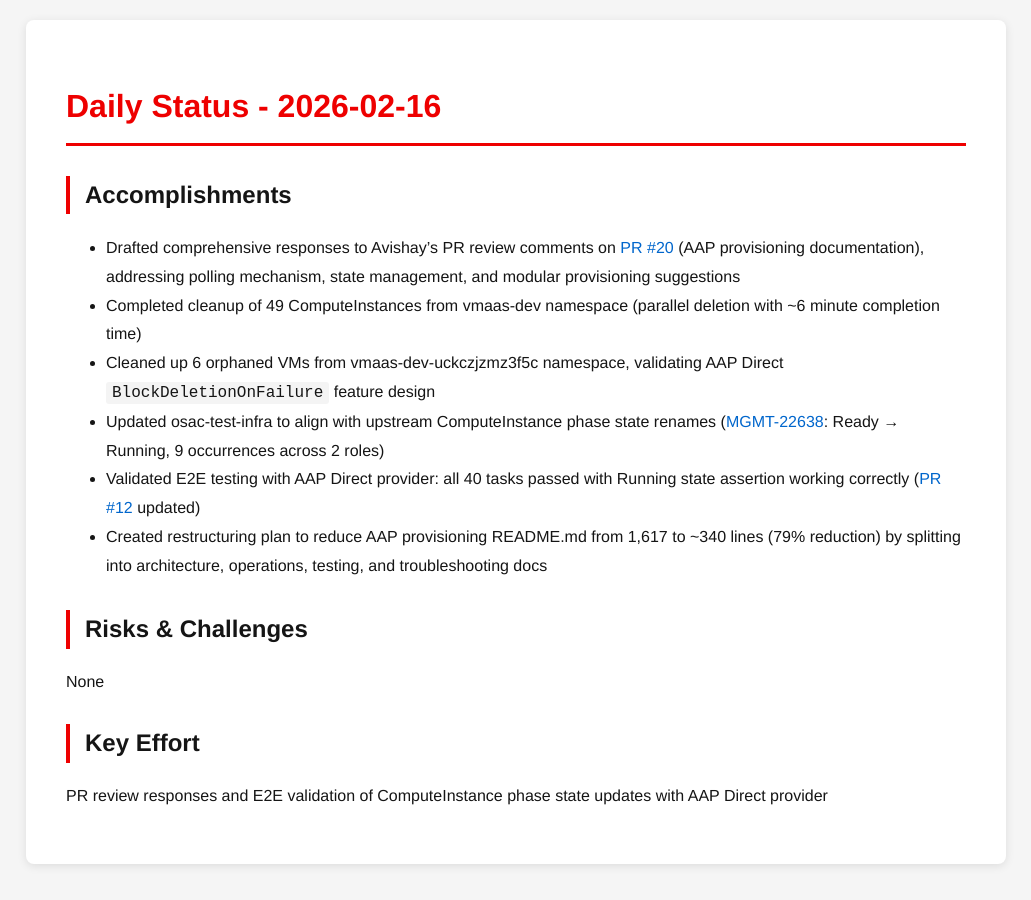
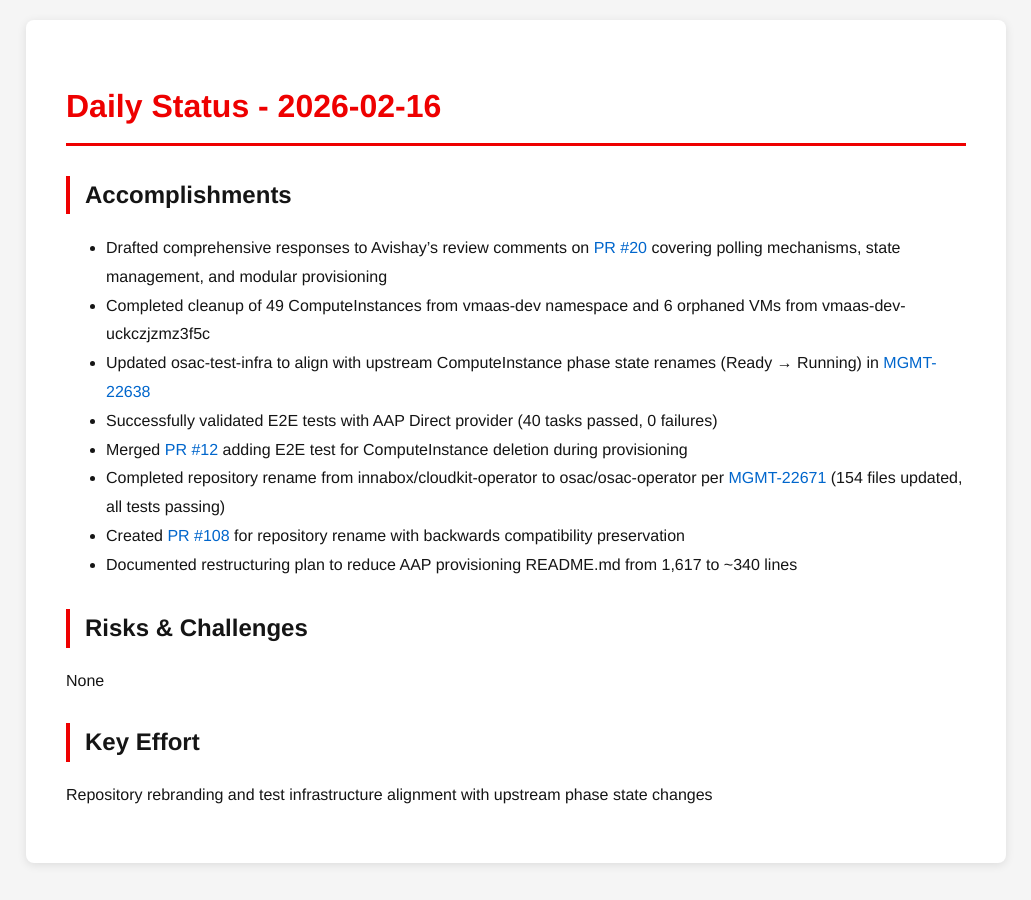
Before and after one commit to tzvatot/daily-status, a Jekyll site: the page built from 2026-02-16.md, in a window 1280 px wide. Shown: the whole page, without its empty margins (124-1155 px from the left). Built offline with Jekyll 4.4.1, drawn with Linux system fonts in a browser that asks for light colours.

Commit message:
Daily status update - 2026-02-16

```diff
--- a/2026-02-16.md
+++ b/2026-02-16.md
@@ -8,12 +8,14 @@ date: 2026-02-16
 
 ## Accomplishments
 
-- Drafted comprehensive responses to Avishay's PR review comments on [PR #20](https://github.com/osac-project/docs/pull/20) (AAP provisioning documentation), addressing polling mechanism, state management, and modular provisioning suggestions
-- Completed cleanup of 49 ComputeInstances from vmaas-dev namespace (parallel deletion with ~6 minute completion time)
-- Cleaned up 6 orphaned VMs from vmaas-dev-uckczjzmz3f5c namespace, validating AAP Direct `BlockDeletionOnFailure` feature design
-- Updated osac-test-infra to align with upstream ComputeInstance phase state renames ([MGMT-22638](https://issues.redhat.com/browse/MGMT-22638): Ready → Running, 9 occurrences across 2 roles)
-- Validated E2E testing with AAP Direct provider: all 40 tasks passed with Running state assertion working correctly ([PR #12](https://github.com/osac-project/osac-test-infra/pull/12) updated)
-- Created restructuring plan to reduce AAP provisioning README.md from 1,617 to ~340 lines (79% reduction) by splitting into architecture, operations, testing, and troubleshooting docs
+- Drafted comprehensive responses to Avishay's review comments on [PR #20](https://github.com/osac-project/docs/pull/20) covering polling mechanisms, state management, and modular provisioning
+- Completed cleanup of 49 ComputeInstances from vmaas-dev namespace and 6 orphaned VMs from vmaas-dev-uckczjzmz3f5c
+- Updated osac-test-infra to align with upstream ComputeInstance phase state renames (Ready → Running) in [MGMT-22638](https://issues.redhat.com/browse/MGMT-22638)
+- Successfully validated E2E tests with AAP Direct provider (40 tasks passed, 0 failures)
+- Merged [PR #12](https://github.com/osac-project/osac-test-infra/pull/12) adding E2E test for ComputeInstance deletion during provisioning
+- Completed repository rename from innabox/cloudkit-operator to osac/osac-operator per [MGMT-22671](https://issues.redhat.com/browse/MGMT-22671) (154 files updated, all tests passing)
+- Created [PR #108](https://github.com/osac-project/osac-operator/pull/108) for repository rename with backwards compatibility preservation
+- Documented restructuring plan to reduce AAP provisioning README.md from 1,617 to ~340 lines
 
 ## Risks & Challenges
 
@@ -21,4 +23,4 @@ None
 
 ## Key Effort
 
-PR review responses and E2E validation of ComputeInstance phase state updates with AAP Direct provider
+Repository rebranding and test infrastructure alignment with upstream phase state changes
```
